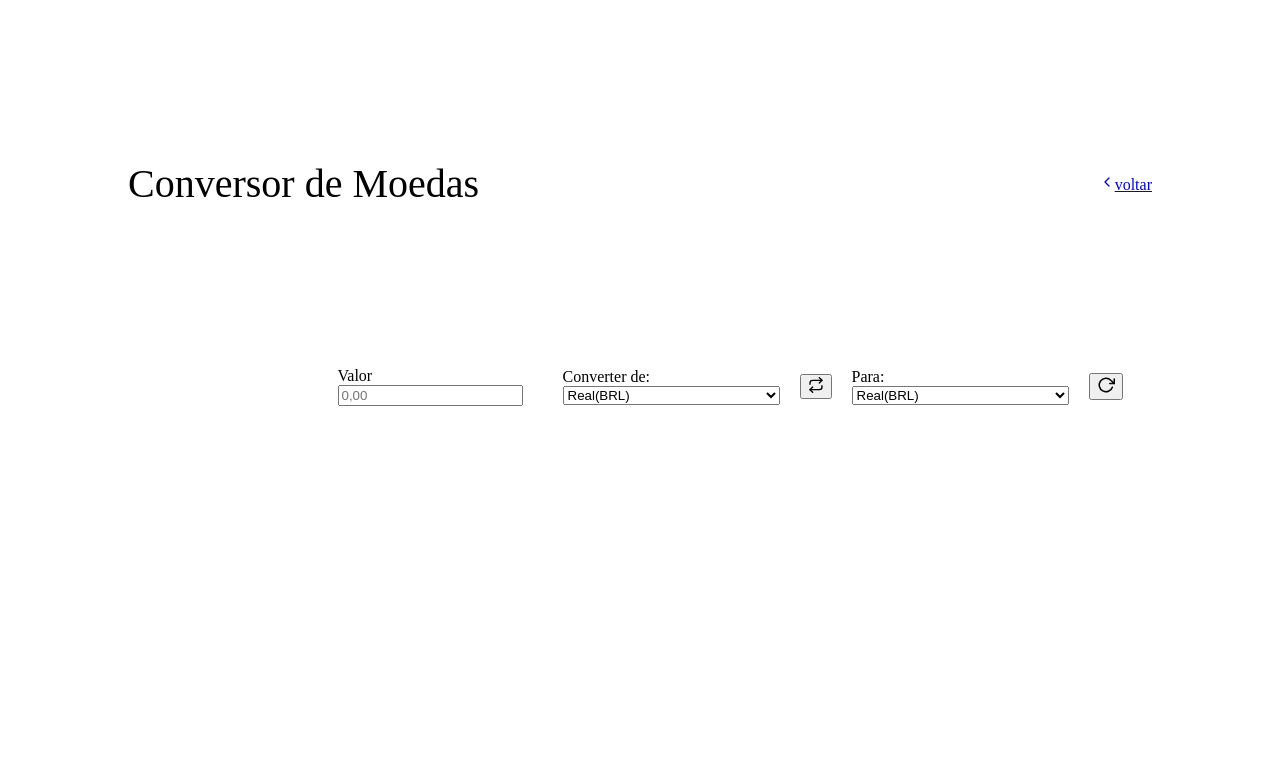
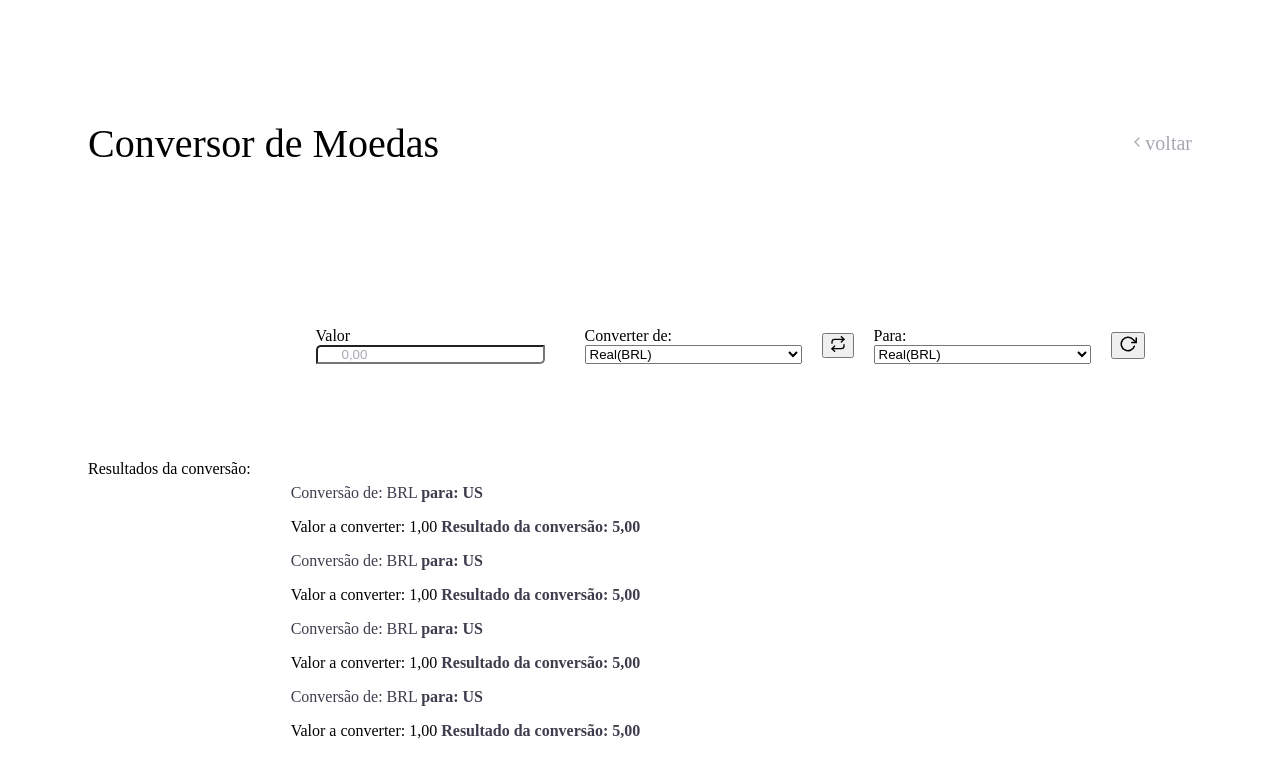
Before and after one commit to rafaelborges26/conversorMoedasFrontend, a React (Create React App) app: page /converter in a window 1280 px wide. Shown: the top 776 px of the page. Built offline with nearby package versions, Linux system fonts and the light colour scheme.

Commit message:
adjusting the layout

```diff
--- a/src/pages/Converter/index.jsx
+++ b/src/pages/Converter/index.jsx
@@ -1,8 +1,9 @@
 import React from 'react'
+import { Link } from 'react-router-dom'
 import { FiChevronLeft, FiRepeat, FiRotateCw } from 'react-icons/fi'
 
 
-import { Container, Content, Header } from './styles'
+import { Container, Content, Header, Section } from './styles'
 
 
 const Converter = () => {
@@ -11,10 +12,10 @@ const Converter = () => {
 
         <Header>
             <p>Conversor de Moedas</p>
-            <a href="/converter">
-            <FiChevronLeft />
+            <Link to="/">
+            <FiChevronLeft size={16} />
                 voltar
-            </a>
+            </Link>
         </Header>
 
         <Content>
@@ -53,6 +54,29 @@ const Converter = () => {
 
         </Content>
 
+        <Section>
+            <p>Resultados da conversão:</p>
+            <ul>
+                <li>
+                    <span>Conversão de: BRL</span> <strong>para: US</strong>
+                   <p>Valor a converter: 1,00  <strong>Resultado da conversão: 5,00 </strong> </p>
+                </li>
+                <li>
+                    <span>Conversão de: BRL</span> <strong>para: US</strong>
+                   <p>Valor a converter: 1,00  <strong>Resultado da conversão: 5,00 </strong> </p>
+                </li>
+                <li>
+                    <span>Conversão de: BRL</span> <strong>para: US</strong>
+                   <p>Valor a converter: 1,00  <strong>Resultado da conversão: 5,00 </strong> </p>
+                </li>
+                <li>
+                    <span>Conversão de: BRL</span> <strong>para: US</strong>
+                   <p>Valor a converter: 1,00  <strong>Resultado da conversão: 5,00 </strong> </p>
+                </li>
+
+            </ul>
+        </Section>
+
     </Container>
     )
 }
--- a/src/pages/Converter/styles.js
+++ b/src/pages/Converter/styles.js
@@ -1,5 +1,5 @@
 import React from 'react'
-import styled from 'styled-components'
+import styled, {css} from 'styled-components'
 
 
 export const Container = styled.div`
@@ -7,7 +7,7 @@ export const Container = styled.div`
     display: flex;
     align-items: stretch;
     flex-direction:column;
-    margin: 120px;
+    margin: 80px;
 `
 
 export const Header = styled.div`
@@ -18,6 +18,18 @@ export const Header = styled.div`
 
     p {
         font-size: 40px;
+    }
+
+    a {
+
+        font-size: 20px;
+        text-decoration: none;
+        color: #a8a8b3;
+        transition: color 0.2s;
+
+        &:hover {
+            color: #666;
+        }
     }
 `
 
@@ -34,8 +46,23 @@ export const Content = styled.div`
         flex-direction: column;
         margin-left: 0px;
 
+        input {
+        flex: 1;
+        height: 70px;
+        padding: 0 24px;
+        border-radius: 5px 0 5px 0;
+        color: #3a3a3a;
+
+        &::placeholder {
+            color: #a8a8b3;
+        }
+
+        }
+
+
         & + div {
             margin: 0 20px 0 20px;
+
         }
     }
 
@@ -48,3 +75,32 @@ export const Content = styled.div`
         }
 
 `
+
+export const Section = styled.div`
+    display: flex;
+
+    ul {
+        display: flex;
+        list-style: none;
+        margin-top: 40px;
+        flex-direction: column;
+
+
+        li {
+
+            span {
+                font-size: 36;
+                color: #3d3d4d;
+
+            }
+
+            strong {
+                font-size: 36;
+                color: #3d3d4d;
+            }
+
+        }
+
+    }
+
+`
--- a/src/pages/SignIn/index.jsx
+++ b/src/pages/SignIn/index.jsx
@@ -1,4 +1,5 @@
 import React from 'react'
+import { Link } from 'react-router-dom'
 
 import { Container, Content, Header } from './styles'
 
@@ -15,9 +16,9 @@ const SignIn = () => {
 
         <Content>
 
-            <button>
+            <Link to='/converter'>
             <span>Fazer autenticação</span>
-            </button>
+            </Link>
         </Content>
     </Container>
     </>
```
